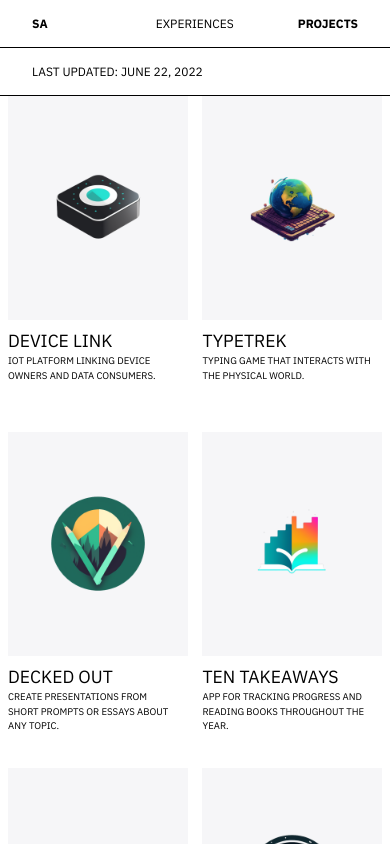
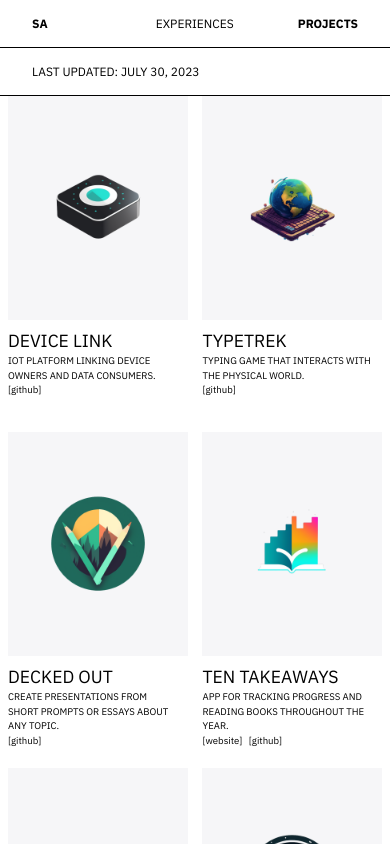
Before and after one commit to stevenarellano/personal-website, a Next.js app: page /layout in a window 390 px wide. Both pictures are taken after a click on the link "PROJECTS". Built offline with nearby package versions, Linux system fonts and the light colour scheme; a web font is replaced by a local one.

Commit message:
Add links to project page, fix experience responsive design

```diff
--- a/components/Experiences/Experience.tsx
+++ b/components/Experiences/Experience.tsx
@@ -19,11 +19,9 @@ const Card0 = ({ info, bR = false, bB = false }: ExperienceProps) => {
 
     return (
         <div onClick={toggleModal} className={experienceClasses}>
-
             <div className={styles.info}>
                 no more
             </div>
-
         </div>
     );
 };
--- a/components/Projects/Projects.tsx
+++ b/components/Projects/Projects.tsx
@@ -30,6 +30,18 @@ const Project = ({
                     );
                 })
             }</div>
+            <div className={styles.links}>
+                {website && (
+                    <a href={website} target="_blank" rel="noreferrer">
+                        <div className={styles.link}>[WEBSITE]</div>
+                    </a>
+                )}
+                {github && (
+                    <a href={github} target="_blank" rel="noreferrer">
+                        <div className={styles.link}>[GITHUB]</div>
+                    </a>
+                )}
+            </div>
         </div>
     );
 };
@@ -38,7 +50,7 @@ const Project = ({
 const Projects = () => {
     return (
         <div className={`${styles.projectContainer} page-container`}>
-            <div className={styles.header}>LAST UPDATED: JUNE 22, 2022</div>
+            <div className={styles.header}>LAST UPDATED: JULY 30, 2023</div>
             <div className={styles.cols}>
                 <div className={styles.info}>
                     <div>
@@ -53,7 +65,9 @@ const Projects = () => {
                             description={project.description}
                             tools={project.tools}
                             logo={project.logo}
-                            blurp={''} />
+                            blurp={''}
+                            github={project.github}
+                            website={project.website} />
                     ))}
                 </div>
             </div>
--- a/context/personal/projectData.ts
+++ b/context/personal/projectData.ts
@@ -21,8 +21,7 @@ const PROJECT_DATA: ProjectInfo[] = [
 		tools: ['arduino', 'express', 'react', '3d-printing'],
 		title: 'TypeTrek',
 		blurp: 'Actuated Typing Race',
-		description:
-			'Typing game that interacts with the physical world.',
+		description: 'Typing game that interacts with the physical world.',
 		github: 'https://github.com/stevenarellano/actuated-1v1-typing',
 		logo: '/projects/typetrek.png',
 	},
@@ -61,8 +60,8 @@ const PROJECT_DATA: ProjectInfo[] = [
 		blurp: 'Blockchain querying application',
 		description:
 			'A clone of the popular (or not so much so anymore) terra finder',
-		github: 'https://github.com/stevenarellano/terra-finder',
-		website: 'https://terra-finder-clone.vercel.app/',
+		github: '',
+		website: '',
 		logo: '/projects/terra-finder.png',
 	},
 ];
--- a/styles/modules/experience.module.scss
+++ b/styles/modules/experience.module.scss
@@ -4,7 +4,6 @@
 .experienceContainer {
 	align-items: center;
 	margin-bottom: 2rem;
-
 }
 
 .header {
@@ -71,7 +70,7 @@
 	transform: translate(-50%, -50%);
 
 	width: 50vw;
-	min-width: 650px;
+	min-width: 300px;
 	height: 70vh;
 
 	background-color: white;
@@ -85,6 +84,10 @@
 
 	* {
 		font-family: $font-secondary;
+	}
+
+	@media only screen and (max-width: $breakpoint-sm) {
+		width: 100%;
 	}
 }
 .modalHeader {
--- a/styles/modules/projects.module.scss
+++ b/styles/modules/projects.module.scss
@@ -101,6 +101,21 @@
 		text-transform: lowercase;
 	}
 
+	.links {
+		display: flex;
+		flex-direction: row;
+		gap: 0.4rem;
+	}
+
+	.link {
+		font-size: 0.6rem;
+		text-transform: lowercase;
+
+		&:hover {
+			text-decoration: underline;
+		}
+	}
+
 	.imgContainer {
 		width: 100%;
 		height: 70%;
@@ -119,8 +134,6 @@
 		margin-bottom: 0.5rem;
 		height: 20rem;
 
-
-
 		.tools {
 			display: none;
 		}
```
